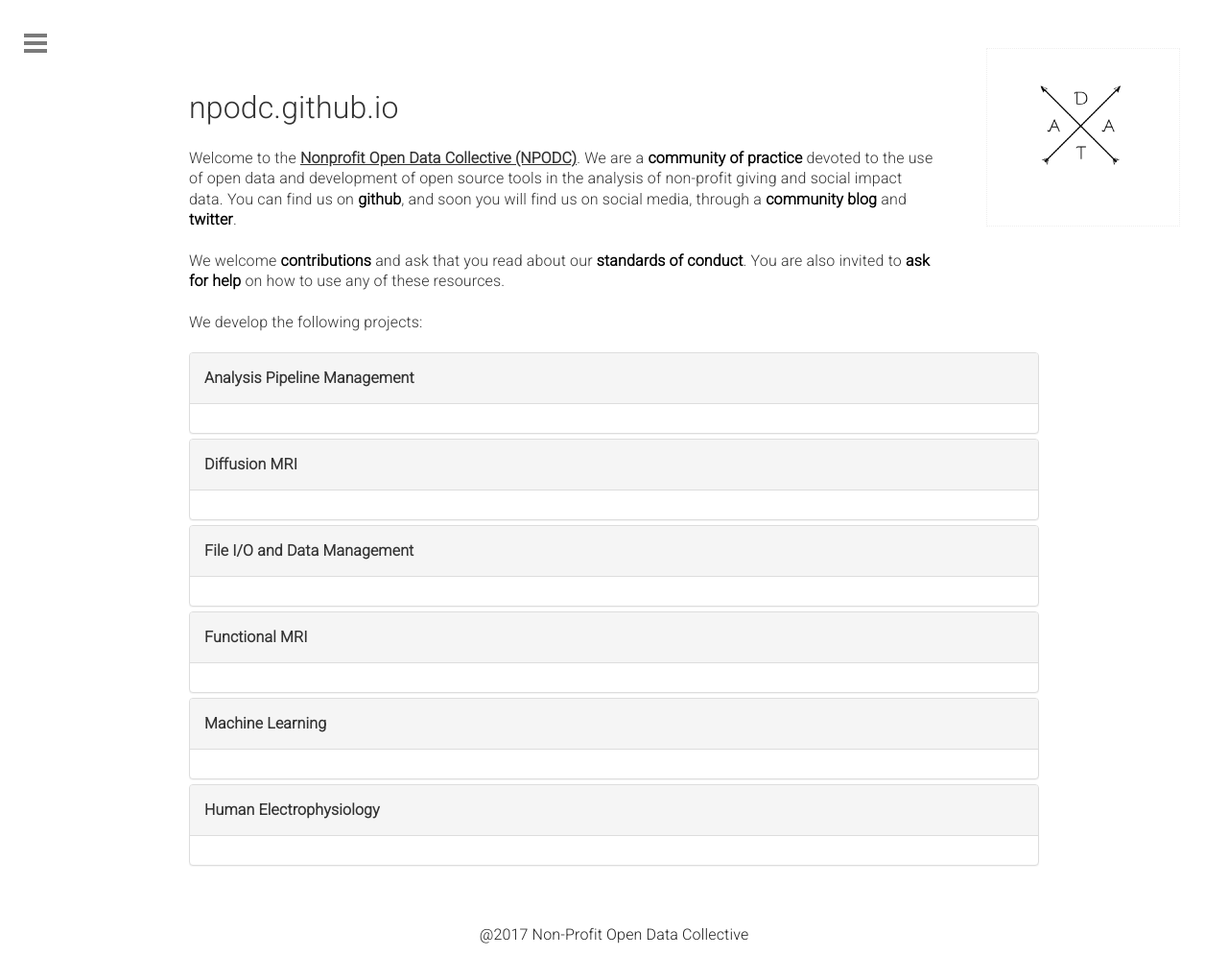
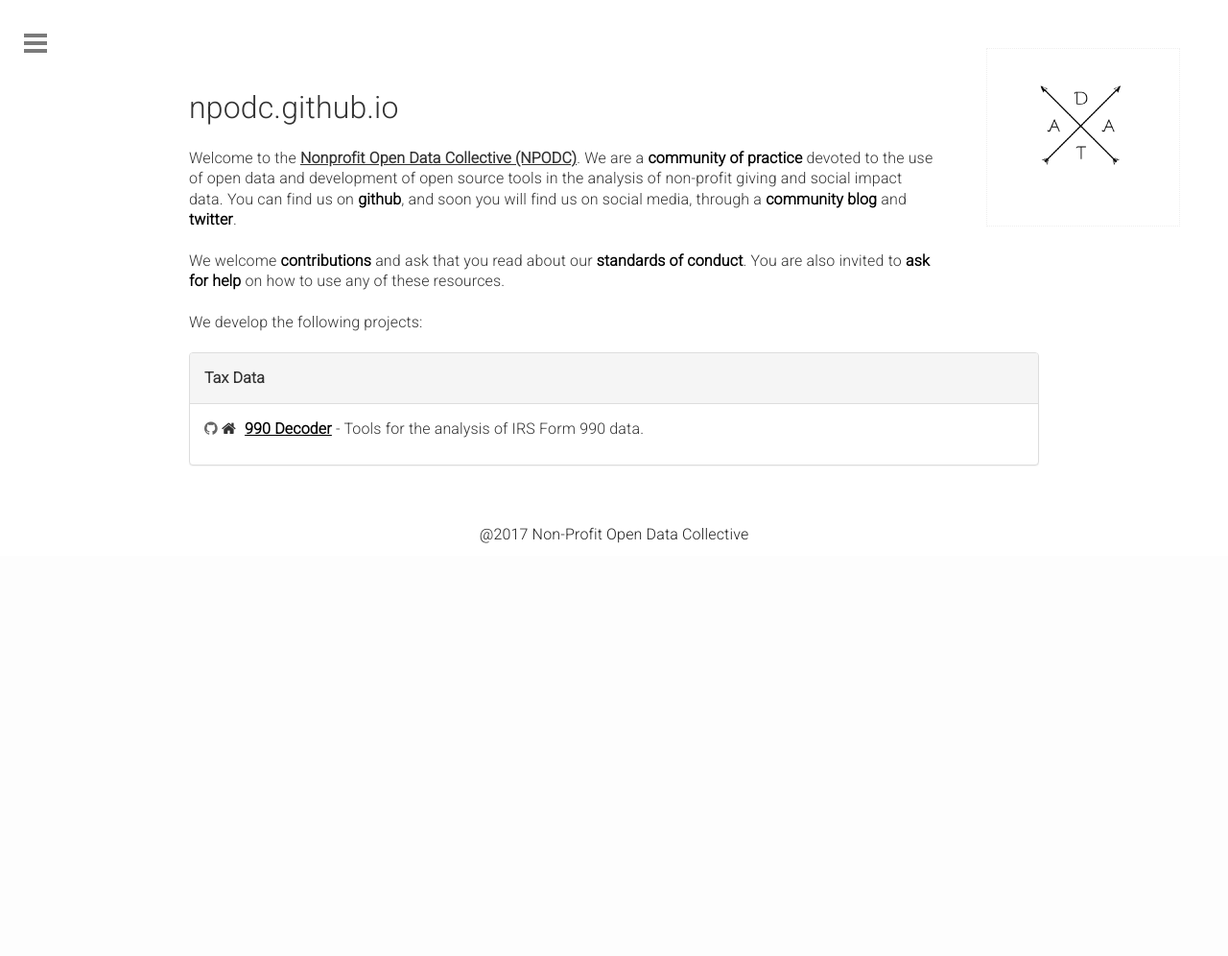
Before and after one commit to Nonprofit-Open-Data-Collective/nonprofit-open-data-collective.github.io, a Jekyll site: the page built from index.html, in a window 1280 px wide. Shown: the whole page at 96% size. Built offline with Jekyll 4.4.1, drawn with Linux system fonts in a browser that asks for light colours; nearby versions of some CDN libraries; a script that is not in the unit is left out; the list of posts is cut into pages by our own code; after the commit the page ends 900 px from its top, so only the background shows below that.

Commit message:
ENH: set up our first package.

```diff
--- a/_data/package-categories.yml
+++ b/_data/package-categories.yml
@@ -1,18 +1,3 @@
-- subtitle: "Analysis Pipeline Management"
-  tag: "analysis-pipeline-management"
+- subtitle: "Tax Data"
+  tag: "tax-data"
   count: 1
-- subtitle: "Diffusion MRI"
-  tag: "diffusion-mri"
-  count: 2
-- subtitle: "File I/O and Data Management"
-  tag: "file-data-management"
-  count: 3
-- subtitle: "Functional MRI"
-  tag: "functional-mri"
-  count: 4
-- subtitle: "Machine Learning"
-  tag: "machine-learning"
-  count: 5
-- subtitle: "Human Electrophysiology"
-  tag: "human-electrophysiology"
-  count: 6
--- /dev/null
+++ b/_packages/990-decoder.html
@@ -0,0 +1,10 @@
+---
+layout: package
+name: "990 Decoder"
+tag: "990decoder"
+doc: "http://990.charitynavigator.org/"
+github: "https://github.com/CharityNavigator/irs990"
+one-liner: "Tools for the analysis of IRS Form 990 data."
+description: "This repository contains everything you need to get started exploring the IRS Form 990 dataset hosted by Amazon Web Services on S3. This includes instructions for an easier-to-use 990 database provided free to the public."
+category: "tax-data"
+---
```
